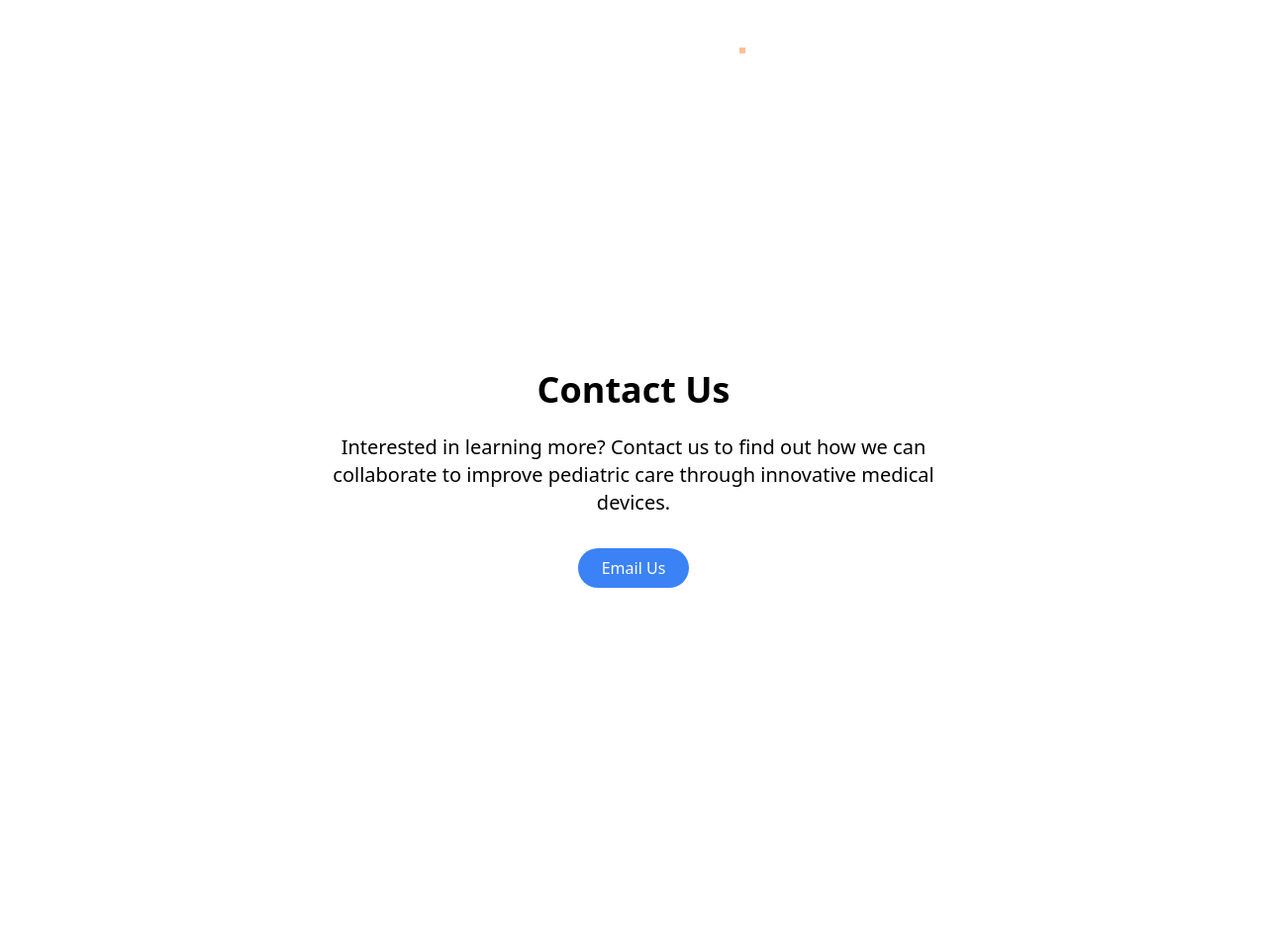
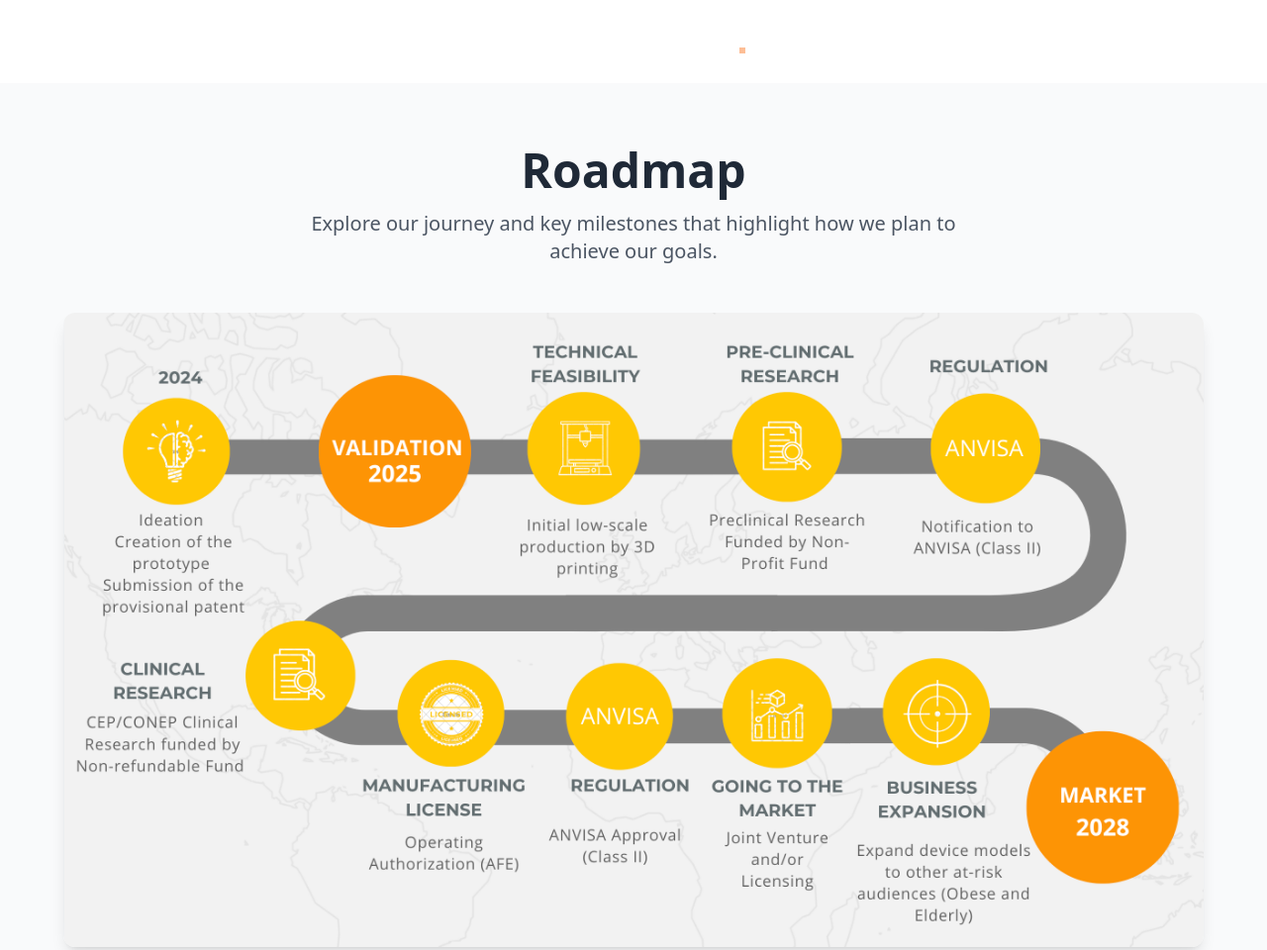
Before and after one commit to kidobrasil/kidobrasil.github.io, a website with bundled scripts: page index.html in a window 1280 px wide. Shown: the part 3401-4361 px from the top of the page at 99% size. Before the commit the page ends 4285 px from the top, so only its background shows below. Built offline with nearby package versions, Linux system fonts and the light colour scheme; grey boxes are pictures that could not be loaded.

Commit message:
Roadmap Section

```diff
--- a/index.html
+++ b/index.html
@@ -233,6 +233,29 @@
         </div>
     </section>
 
+   <!-- Roadmap Section with Enhanced Design -->
+<section id="roadmap-section" class="w-full min-h-screen bg-gray-50 flex flex-col justify-center items-center py-16 px-6">
+    <!-- Heading with style and animation -->
+    <h2 class="text-4xl md:text-5xl font-extrabold text-center w-full mb-4 text-gray-800 animate__animated animate__fadeInUp">
+        Roadmap
+    </h2>
+
+    <!-- Optional: Short Description -->
+    <p class="text-lg md:text-xl text-gray-600 text-center max-w-2xl mb-12 animate__animated animate__fadeInUp animate__delay-1s">
+        Explore our journey and key milestones that highlight how we plan to achieve our goals.
+    </p>
+
+    <!-- Roadmap Image with animation -->
+    <div class="w-full max-w-6xl animate__animated animate__fadeInUp animate__delay-2s">
+        <img src="images/roadmap.png" alt="Our Roadmap" class="w-full h-auto rounded-xl shadow-lg hover:shadow-2xl transition-shadow duration-300">
+    </div>
+
+</section>
+
+
+
+
+
 
     <!-- New Section: Contact Us -->
     <section id="contact-section" class="w-full min-h-screen bg-white flex flex-col items-center justify-center text-center px-4">
```
Also changed, not shown: images/roadmap.png (added). Lines whose indentation alone changed are shown as unchanged.
